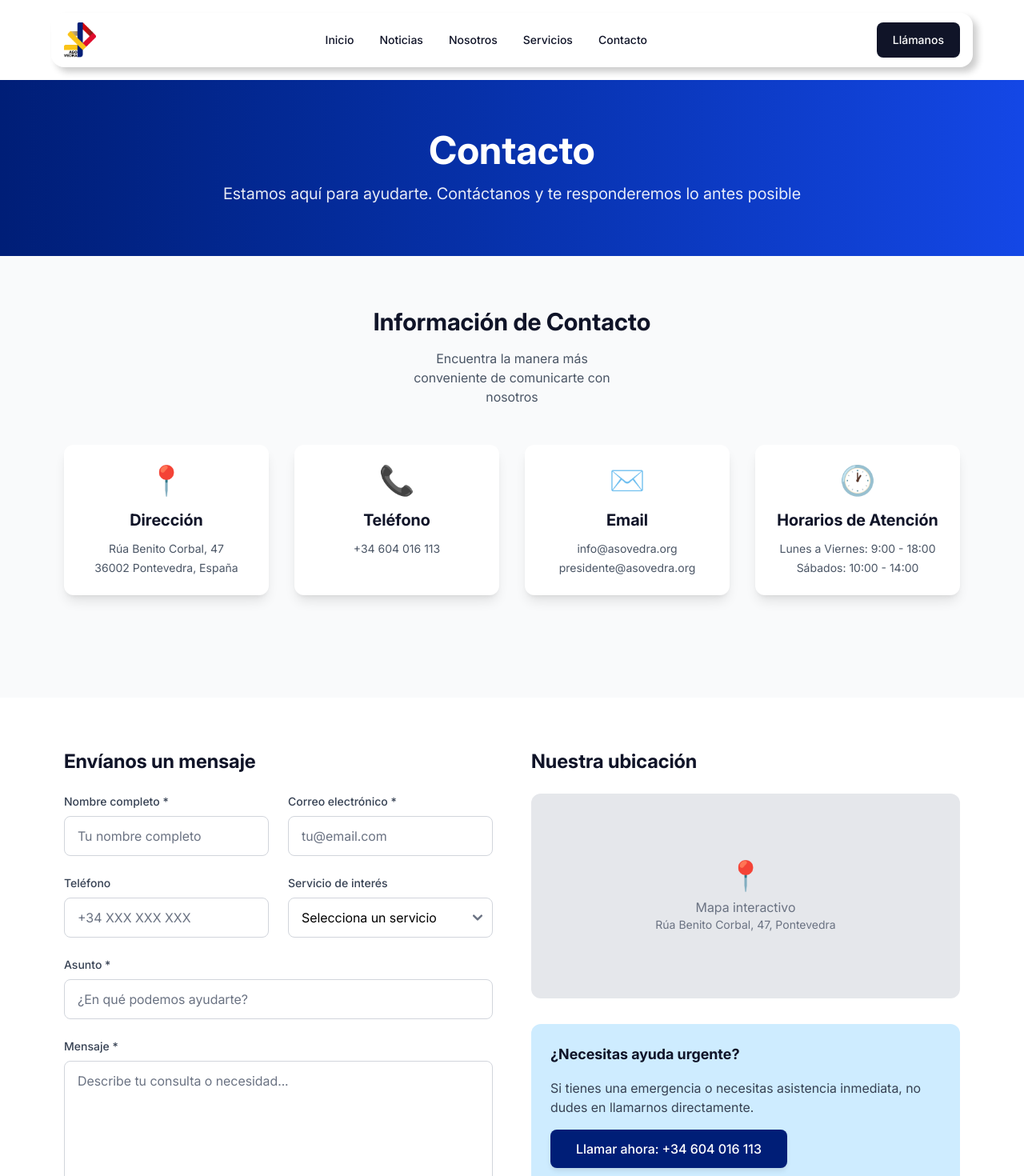
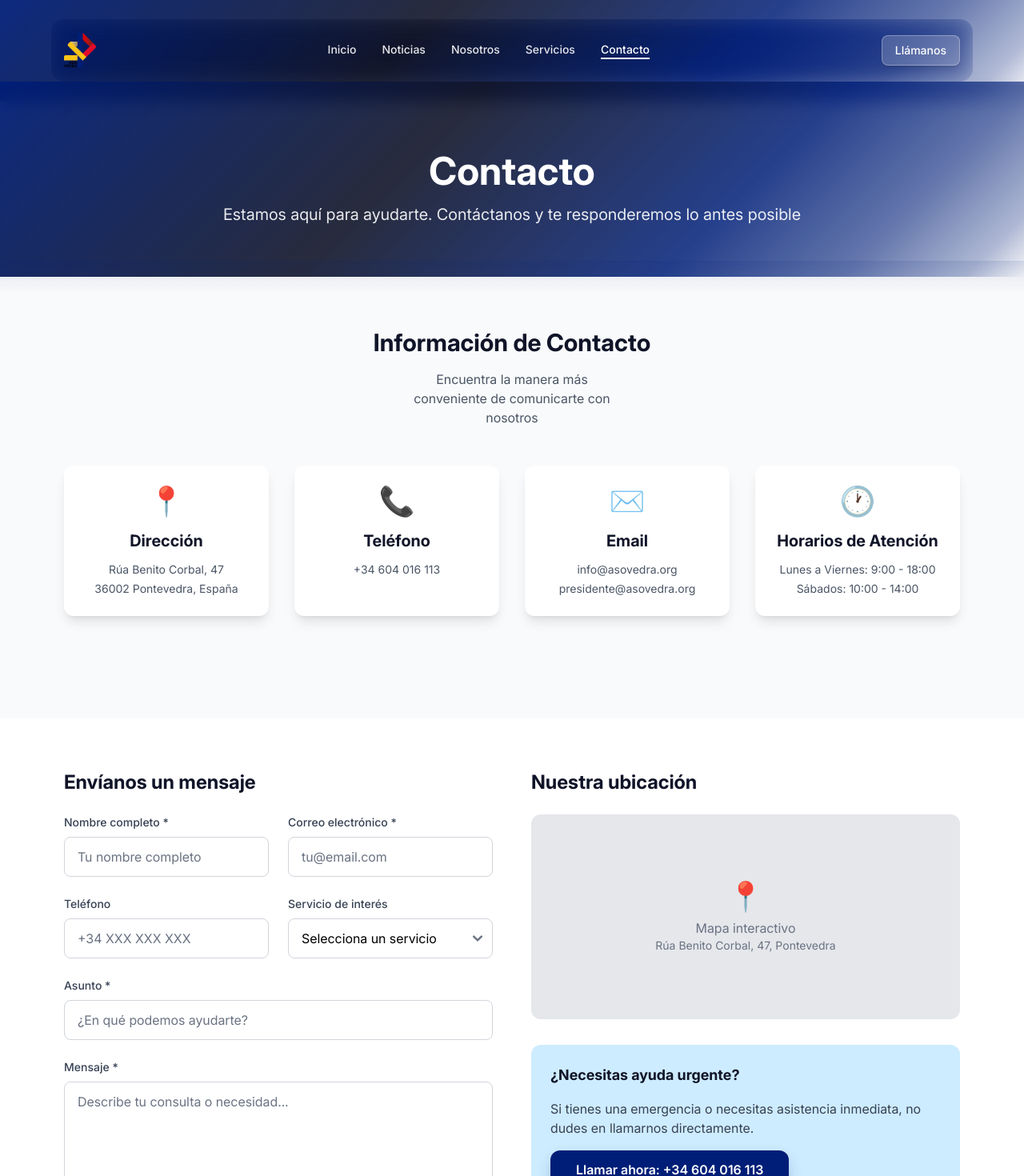
Before and after one commit to eliasosoriio/asovedra.org, a React (Vite) app: page /contacto in a window 1280 px wide. Shown: the top 1470 px of the page at 80% size. Built offline with nearby package versions, Linux system fonts and the light colour scheme; what @midudev/tailwind-animations would draw is missing.

Commit message:
new: rework and features (new hero)

```diff
--- a/src/App.jsx
+++ b/src/App.jsx
@@ -18,7 +18,7 @@ function AnimatedRoutes() {
       <Routes location={location} key={location.pathname}>
         <Route path="/" element={
           <PageTransition>
-            <div className='mx-auto my-0 py-8 px-3 max-w-lvw w-full min-h-lvh hero-bg bg-center bg-cover bg-no-repeat flex flex-col items-center justify-between'>
+            <div className='home-bg py-6 px-3 w-full min-h-screen bg-center bg-cover bg-no-repeat flex flex-col items-center justify-center relative'>
               <Header />
               <Hero />
             </div>
@@ -27,7 +27,7 @@ function AnimatedRoutes() {
         } />
         <Route path="/noticias" element={
           <PageTransition>
-            <div className='py-4 px-3 bg-white shadow-sm'>
+            <div className='py-6 px-3 nav-bg'>
               <Header />
             </div>
             <News />
@@ -35,7 +35,7 @@ function AnimatedRoutes() {
         } />
         <Route path="/sobre-nosotros" element={
           <PageTransition>
-            <div className='py-4 px-3 bg-white shadow-sm'>
+            <div className='py-6 px-3 nav-bg'>
               <Header />
             </div>
             <About />
@@ -43,7 +43,7 @@ function AnimatedRoutes() {
         } />
         <Route path="/servicios" element={
           <PageTransition>
-            <div className='py-4 px-3 bg-white shadow-sm'>
+            <div className='py-6 px-3 nav-bg'>
               <Header />
             </div>
             <Services />
@@ -51,7 +51,7 @@ function AnimatedRoutes() {
         } />
         <Route path="/contacto" element={
           <PageTransition>
-            <div className='py-4 px-3 bg-white shadow-sm'>
+            <div className='py-6 px-3 nav-bg'>
               <Header />
             </div>
             <Contact />
--- a/src/components/layout/Header.jsx
+++ b/src/components/layout/Header.jsx
@@ -3,7 +3,7 @@ import { Link, useLocation } from "react-router-dom";
 
 const personalizedNavTheme = {
   "root": {
-    "base": "sticky w-full z-9999 bg-white shadow-[6px_6px_9px_rgba(0,_0,_0,_0.2)] px-3 py-3 mx-auto sm:max-w-sm md:max-w-2xl lg:max-w-6xl sm:px-4 dark:border-0 dark:bg-transparent animate-fade-in-down top-0 left-0 right-0",
+    "base": "sticky w-full z-9999 backdrop-blur-md px-4 py-4 mx-auto sm:max-w-sm md:max-w-2xl lg:max-w-6xl dark:border-0 animate-fade-in-down top-0 left-0 right-0 transition-all duration-300",
     "rounded": {
       "on": "rounded",
       "off": ""
@@ -32,10 +32,10 @@ const personalizedNavTheme = {
     }
   },
   "link": {
-    "base": "block py-2 pl-3 pr-4 md:p-0",
+    "base": "block py-3 pl-3 pr-4 md:p-0 font-medium transition-colors duration-300 rounded-lg md:rounded-none",
     "active": {
-      "on": "bg-transparent text-primary-dark hover:text-primary-gray md:bg-transparent md:text-primary-dark dark:text-primary-dark",
-      "off": "border-0 text-primary-dark hover:bg-transparent md:border-0 md:hover:bg-transparent hover:text-primary-gray dark:border-gray-700 dark:text-primary-dark dark:hover:bg-transparent dark:hover:text-primary-gray md:dark:hover:bg-transparent md:dark:hover:text-primary-gray"
+      "on": "bg-primary-blue/10 text-primary-blue md:bg-transparent md:text-primary-blue md:border-b-2 md:border-primary-blue md:pb-1",
+      "off": "border-0 text-primary-dark hover:bg-primary-blue/5 md:border-0 md:hover:bg-transparent hover:text-primary-blue md:hover:border-b-2 md:hover:border-primary-blue/50 md:pb-1"
     },
     "disabled": {
       "on": "text-gray-400 hover:cursor-not-allowed dark:text-gray-600",
@@ -68,16 +68,40 @@ const handleScroll = (id) => {
 
 export function Header() {
   const location = useLocation();
+  const isHomePage = location.pathname === '/';
+
+  // Tema unificado para todas las páginas
+  const dynamicNavTheme = {
+    ...personalizedNavTheme,
+    "root": {
+      ...personalizedNavTheme.root,
+      "base": "sticky w-full z-9999 backdrop-blur-md px-4 py-4 mx-auto sm:max-w-sm md:max-w-2xl lg:max-w-6xl dark:border-0 animate-fade-in-down top-0 left-0 right-0 transition-all duration-300 bg-transparent"
+    },
+    "link": {
+      "base": "block py-3 pl-3 pr-4 md:p-0 font-medium transition-colors duration-300 rounded-lg md:rounded-none",
+      "active": {
+        "on": "bg-white/20 text-white md:bg-transparent md:text-white md:border-b-2 md:border-white md:pb-1",
+        "off": "border-0 text-white/90 hover:bg-white/10 md:border-0 md:hover:bg-transparent hover:text-white md:hover:border-b-2 md:hover:border-white/70 md:pb-1"
+      },
+      "disabled": {
+        "on": "text-gray-400 hover:cursor-not-allowed dark:text-gray-600",
+        "off": ""
+      }
+    }
+  };
 
   return (
-    <Navbar fluid theme={personalizedNavTheme} className="rounded-2xl">
+    <Navbar fluid theme={dynamicNavTheme} className="rounded-2xl">
         <Link to="/">
           <img src="/favicon.png" alt="Logo ASOVEDRA" className="h-11" />
         </Link>
-        <div className="flex md:order-2">
-            <Button className="bg-primary-dark hover:text-white hover:bg-primary-gray transition-transform cursor-pointer rounded-default md:mr-0 sm:mr-3 h-11 hidden sm:block">
-            <a href="tel:+34604016113">Llámanos</a>
-            </Button>
+        <div className="flex md:order-2 items-center gap-3">
+            <a
+              href="tel:+34604016113"
+              className="hidden sm:block text-sm py-2 px-4 shadow-md hover:shadow-lg transition-all duration-300 rounded-lg font-medium bg-white/20 text-white border border-white/30 hover:bg-white hover:text-primary-blue backdrop-blur-sm"
+            >
+              Llámanos
+            </a>
             <NavbarToggle />
         </div>
         <NavbarCollapse>
--- a/src/pages/About.jsx
+++ b/src/pages/About.jsx
@@ -40,8 +40,8 @@ function About() {
   return (
     <main className='min-h-screen bg-gray-50'>
       {/* Hero Section */}
-      <section className="bg-gradient-to-r from-primary-blue to-blue-700 py-16">
-        <div className="max-w-6xl mx-auto px-4 text-center text-white">
+      <section className="nav-bg py-16 -mt-6">
+        <div className="max-w-6xl mx-auto px-4 text-center text-white pt-6">
           <h1 className="text-4xl md:text-5xl font-bold mb-4">Sobre Nosotros</h1>
           <p className="text-xl opacity-90 max-w-3xl mx-auto">
             Conoce nuestra historia, misión y el equipo que trabaja día a día por la comunidad venezolana en España
--- a/src/pages/Contact.jsx
+++ b/src/pages/Contact.jsx
@@ -65,8 +65,8 @@ function Contact() {
   return (
     <main className='min-h-screen bg-gray-50'>
       {/* Hero Section */}
-      <section className="bg-gradient-to-r from-primary-blue to-blue-700 py-16">
-        <div className="max-w-6xl mx-auto px-4 text-center text-white">
+      <section className="nav-bg py-16 -mt-6">
+        <div className="max-w-6xl mx-auto px-4 text-center text-white pt-6">
           <h1 className="text-4xl md:text-5xl font-bold mb-4">Contacto</h1>
           <p className="text-xl opacity-90 max-w-3xl mx-auto">
             Estamos aquí para ayudarte. Contáctanos y te responderemos lo antes posible
--- a/src/pages/News.jsx
+++ b/src/pages/News.jsx
@@ -116,8 +116,8 @@ function News() {
   return (
     <main className='min-h-screen bg-gray-50'>
       {/* Hero Section */}
-      <section className="bg-gradient-to-r from-primary-blue to-blue-700 py-16">
-        <div className="max-w-6xl mx-auto px-4 text-center text-white">
+      <section className="nav-bg py-16 -mt-6">
+        <div className="max-w-6xl mx-auto px-4 text-center text-white pt-6">
           <h1 className="text-4xl md:text-5xl font-bold mb-4">Noticias y Actualidad</h1>
           <p className="text-xl opacity-90 max-w-3xl mx-auto">
             Mantente informado sobre las últimas noticias de la comunidad venezolana en España
--- a/src/pages/Services.jsx
+++ b/src/pages/Services.jsx
@@ -93,8 +93,8 @@ function Services() {
   return (
     <main className='min-h-screen bg-gray-50'>
       {/* Hero Section */}
-      <section className="bg-gradient-to-r from-primary-blue to-blue-700 py-16">
-        <div className="max-w-6xl mx-auto px-4 text-center text-white">
+      <section className="nav-bg py-16 -mt-6">
+        <div className="max-w-6xl mx-auto px-4 text-center text-white pt-6">
           <h1 className="text-4xl md:text-5xl font-bold mb-4">Nuestros Servicios</h1>
           <p className="text-xl opacity-90 max-w-3xl mx-auto">
             Ofrecemos una amplia gama de servicios especializados para apoyar a la comunidad venezolana en España
--- a/src/styles/styles.css
+++ b/src/styles/styles.css
@@ -50,17 +50,35 @@
     padding: 0.75rem 2rem;
     background-color: var(--color-primary-blue);
     color: white;
-    border-radius: 0.5rem;
-    font-weight: 500;
-    box-shadow: 0 4px 6px -1px rgba(0, 0, 0, 0.1);
+    border-radius: 0.75rem;
+    font-weight: 600;
+    box-shadow: 0 8px 20px -4px rgba(0, 30, 119, 0.3);
     cursor: pointer;
     transition: all 0.3s ease;
     border: none;
+    position: relative;
+    overflow: hidden;
 }
 
 .btn-primary:hover {
     background-color: #1e3a8a;
-    box-shadow: 0 10px 15px -3px rgba(0, 0, 0, 0.1);
+    box-shadow: 0 12px 25px -4px rgba(0, 30, 119, 0.4);
+    transform: translateY(-2px);
+}
+
+.btn-primary::before {
+    content: '';
+    position: absolute;
+    top: 0;
+    left: -100%;
+    width: 100%;
+    height: 100%;
+    background: linear-gradient(90deg, transparent, rgba(255, 255, 255, 0.2), transparent);
+    transition: left 0.6s;
+}
+
+.btn-primary:hover::before {
+    left: 100%;
 }
 
 .btn-secondary {
@@ -68,15 +86,19 @@
     border: 2px solid var(--color-primary-blue);
     color: var(--color-primary-blue);
     background-color: transparent;
-    border-radius: 0.5rem;
-    font-weight: 500;
+    border-radius: 0.75rem;
+    font-weight: 600;
     cursor: pointer;
     transition: all 0.3s ease;
+    position: relative;
+    overflow: hidden;
 }
 
 .btn-secondary:hover {
     background-color: var(--color-primary-blue);
     color: white;
+    transform: translateY(-2px);
+    box-shadow: 0 8px 20px -4px rgba(0, 30, 119, 0.3);
 }
 
 .btn-light {
@@ -161,5 +183,97 @@ button[disabled] {
 }
 
 .hero-bg {
-    background-image: linear-gradient(100deg, #111, #11111133), url(https://asovedra.org/assets/asovedra_hero.jpg);
+    background-image:
+        linear-gradient(135deg, rgba(0, 30, 119, 0.9) 0%, rgba(16, 20, 40, 0.95) 50%, rgba(0, 0, 0, 0.8) 100%),
+        url(https://asovedra.org/assets/asovedra_hero.jpg);
+    background-attachment: fixed;
 }
+
+/* Fondo especial para página de inicio que combina imagen y gradiente */
+.home-bg {
+    background-image:
+        linear-gradient(135deg,
+            rgba(0, 30, 119, 0.95) 0%,
+            rgba(16, 20, 40, 0.9) 40%,
+            rgba(0, 30, 119, 0.85) 70%,
+            rgba(0, 30, 119, 0.6) 85%,
+            rgba(0, 30, 119, 0.3) 95%,
+            transparent 100%
+        ),
+        url(https://asovedra.org/assets/asovedra_hero.jpg);
+    background-attachment: fixed;
+    backdrop-filter: blur(10px);
+    position: relative;
+}
+
+.home-bg::after {
+    content: '';
+    position: absolute;
+    bottom: -20px;
+    left: 0;
+    right: 0;
+    height: 40px;
+    background: linear-gradient(to bottom,
+        rgba(0, 30, 119, 0.1) 0%,
+        transparent 100%
+    );
+    pointer-events: none;
+}
+
+/* Efectos adicionales para el hero */
+.hero-content {
+    position: relative;
+    z-index: 10;
+}
+
+.hero-content::before {
+    content: '';
+    position: absolute;
+    top: -50px;
+    left: -50px;
+    right: -50px;
+    bottom: -50px;
+    background: radial-gradient(circle at center, rgba(255, 255, 255, 0.1) 0%, transparent 70%);
+    z-index: -1;
+    border-radius: 50%;
+    animation: pulse 6s ease-in-out infinite;
+}
+
+@keyframes pulse {
+    0%, 100% {
+        transform: scale(1);
+        opacity: 0.5;
+    }
+    50% {
+        transform: scale(1.1);
+        opacity: 0.8;
+    }
+}
+
+/* Fondo degradado para headers de páginas internas */
+.nav-bg {
+    background: linear-gradient(135deg,
+        rgba(0, 30, 119, 0.95) 0%,
+        rgba(16, 20, 40, 0.9) 40%,
+        rgba(0, 30, 119, 0.85) 70%,
+        rgba(0, 30, 119, 0.6) 85%,
+        rgba(0, 30, 119, 0.3) 95%,
+        transparent 100%
+    );
+    backdrop-filter: blur(10px);
+    position: relative;
+}
+
+.nav-bg::after {
+    content: '';
+    position: absolute;
+    bottom: -20px;
+    left: 0;
+    right: 0;
+    height: 40px;
+    background: linear-gradient(to bottom,
+        rgba(0, 30, 119, 0.1) 0%,
+        transparent 100%
+    );
+    pointer-events: none;
+}
```
Also changed, not shown: src/components/layout/Hero.jsx (+44 -14 lines).
